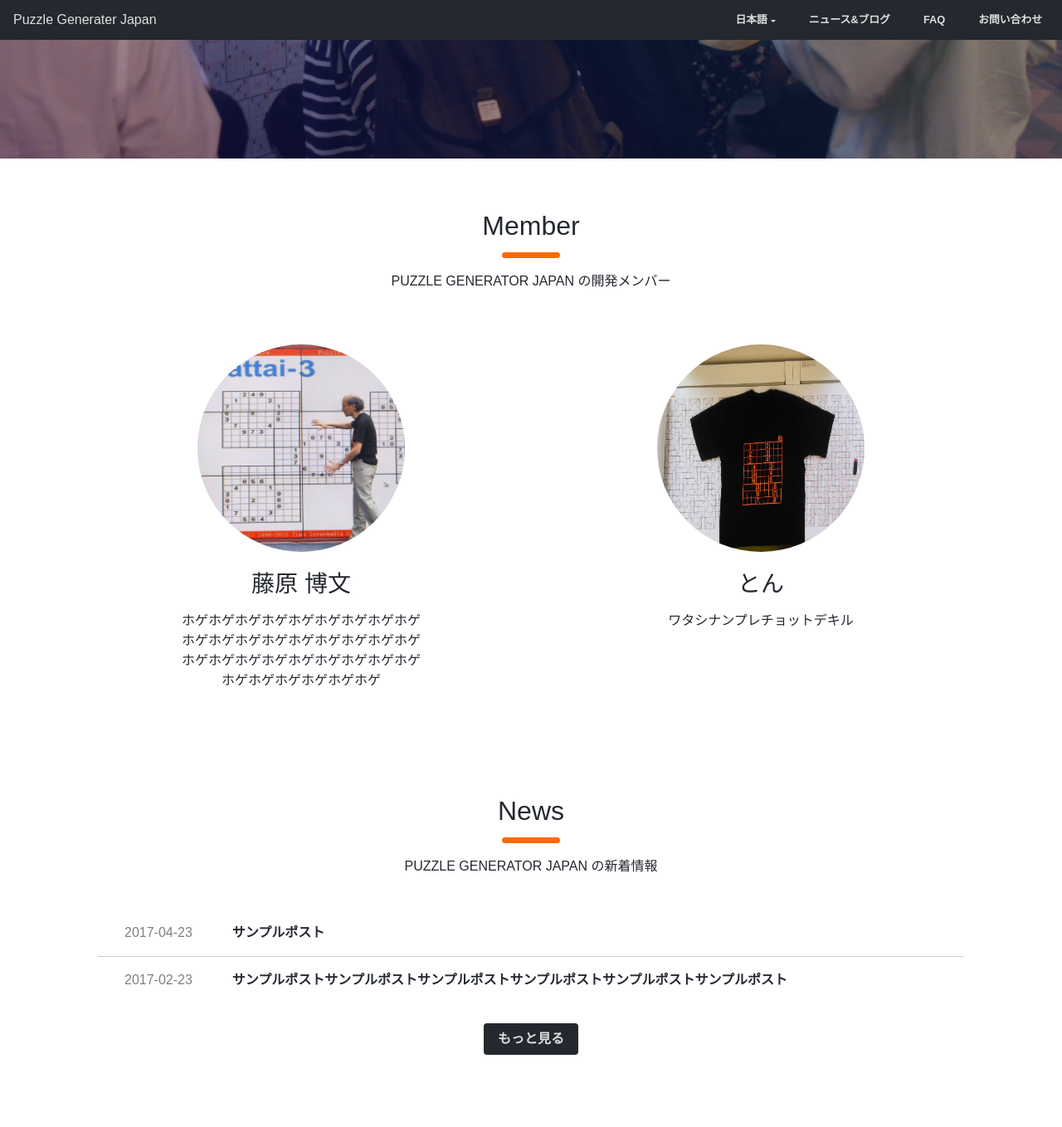
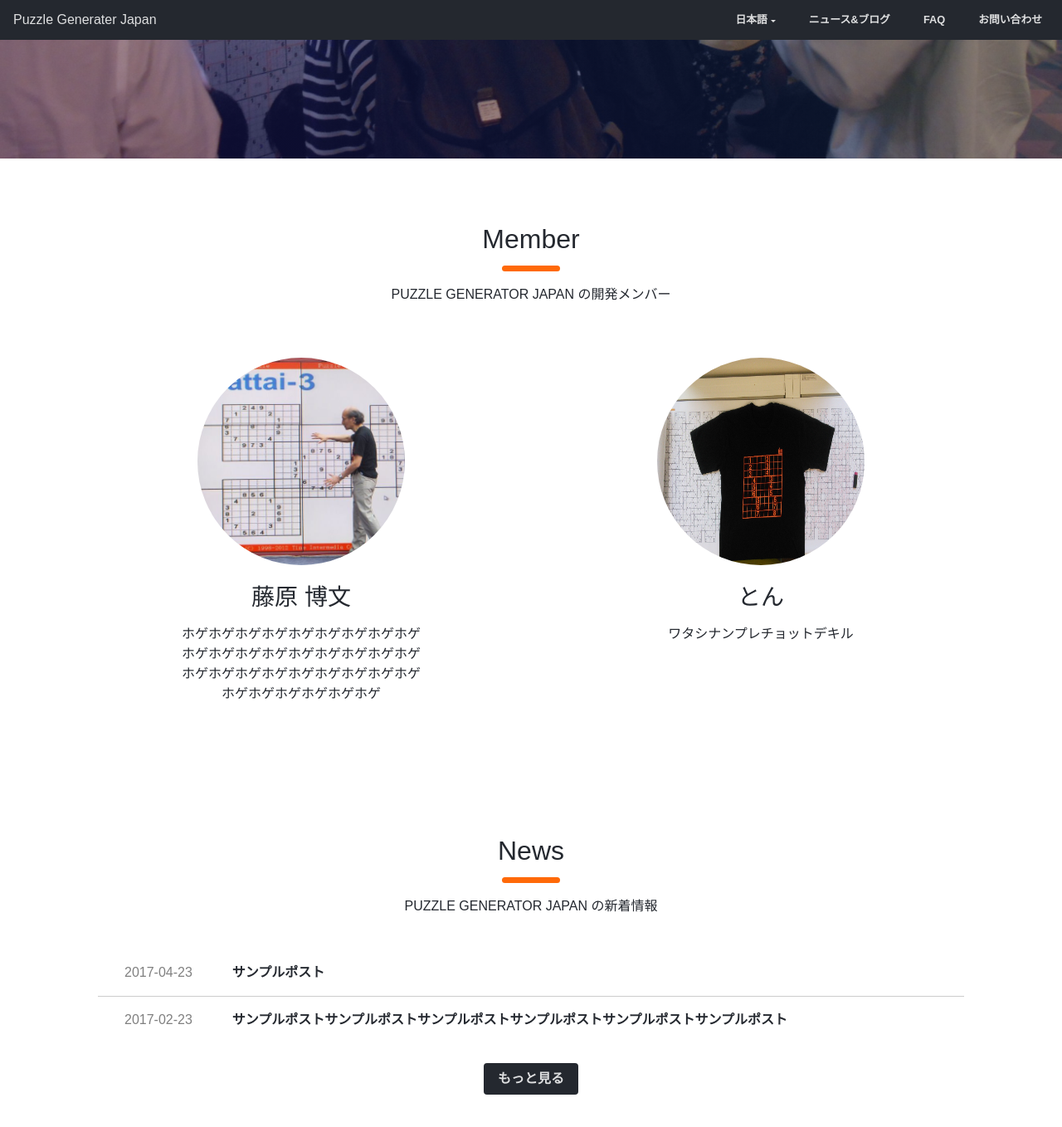
Before and after one commit to timedia/puzzle.gr.jp, a Jekyll site: the page built from index.html, in a window 1280 px wide and 1400 px high, scrolled down 412 px. Shown: the top 1358 px of the window at 83% size. Built offline with Jekyll 4.4.1, drawn with Linux system fonts in a browser that asks for light colours; nearby versions of some CDN libraries; the list of posts is cut into pages by our own code.

Commit message:
Fix layout of index.html

```diff
--- a/_sass/home.scss
+++ b/_sass/home.scss
@@ -23,6 +23,8 @@
 
 .member-section {
     text-align: center;
+    padding-top: 5rem;
+    padding-bottom: 5rem;
 
     .member {
         padding-top: 3rem;
@@ -53,6 +55,8 @@
 
 .news-section {
     text-align: center;
+    padding-top: 5rem;
+    padding-bottom: 5rem;
 
     .btn {
         background-color: $color-font;
@@ -135,6 +139,8 @@
 
 .example-section {
     text-align: center;
+    padding-top: 5rem;
+    padding-bottom: 5rem;
 
     .example-list {
         padding: 2rem 0;
```
